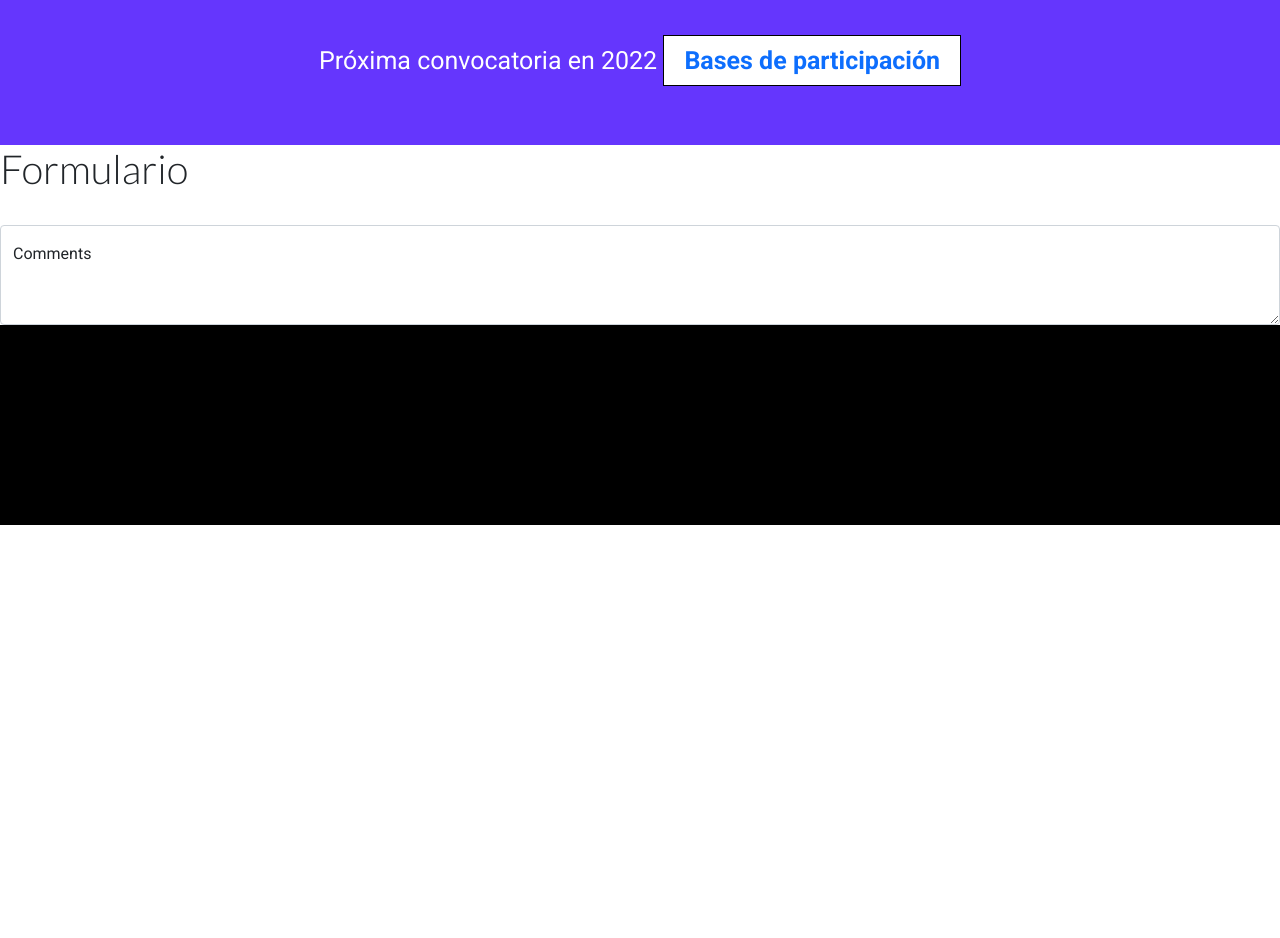
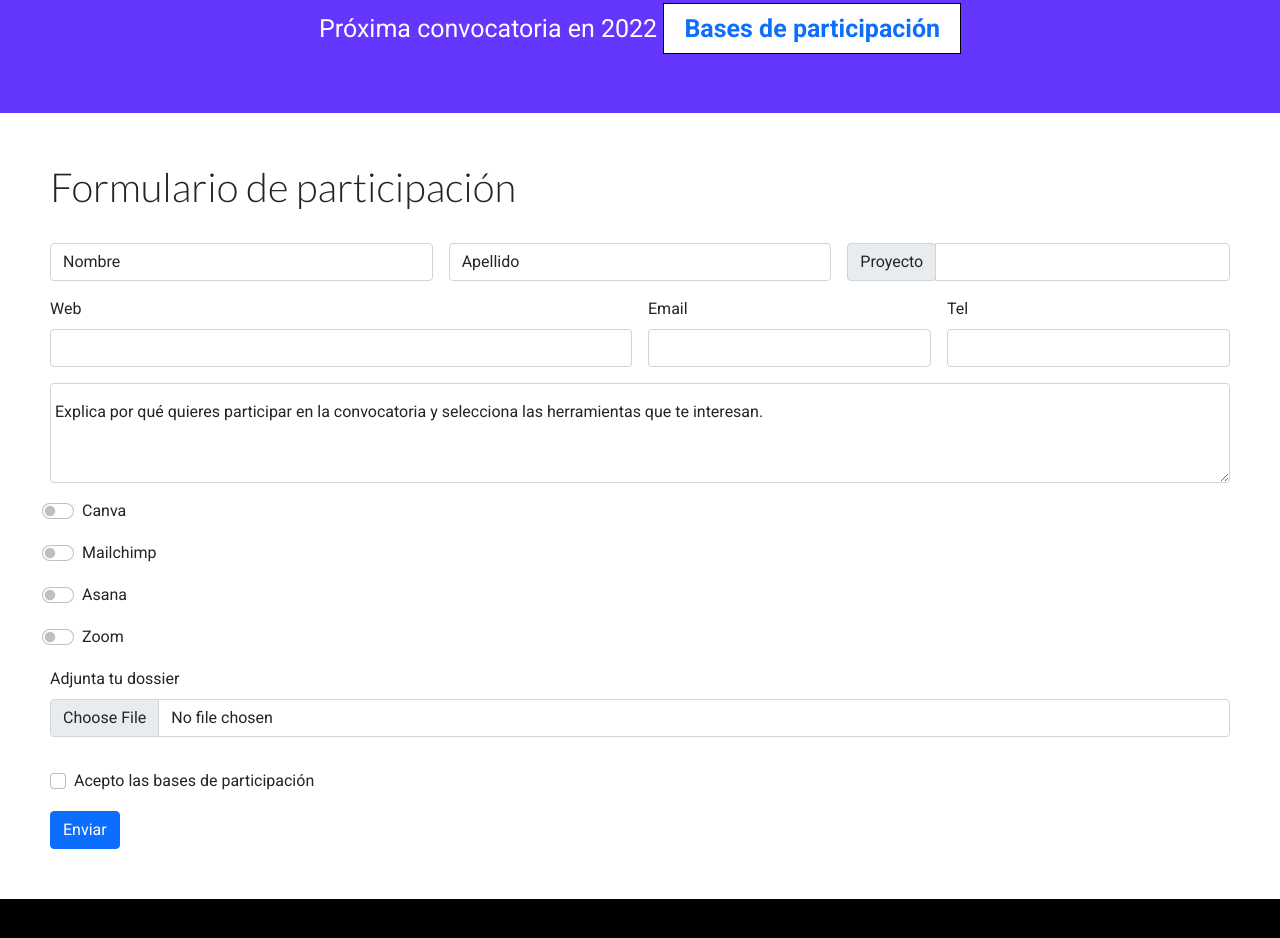
Before and after one commit to maluchenlo/scope, a plain HTML site: page secciones/convocatoria.html in a window 1280 px wide. Shown: the part 1216-2154 px from the top of the page. Before the commit the page ends 1741 px from the top, so only its background shows below. Drawn offline with nearby package versions, Linux system fonts and the light colour scheme.

Commit message:
formulario

```diff
--- a/estilos/style.css
+++ b/estilos/style.css
@@ -53,6 +53,9 @@ h4 {
     padding: 0px 50px 50px 50px;
 }
 
+.gridJurado h4 p {
+    line-height: 16px;
+}
 .banner {
     background-color: #6536FD;
     padding: 50px;
@@ -90,9 +93,7 @@ h4 {
 }
 
 .formulario {
-    {
         padding: 50px 50px 50px 50px;
-    }
 }
 
 .parteFooter {
--- a/secciones/convocatoria.html
+++ b/secciones/convocatoria.html
@@ -31,7 +31,7 @@
     <!-- INTRO -->
     <main class="titulo">
         <div data-aos="fade-right">
-            <h2>Convocatoria</h2>
+            <h2>La Convocatoria</h2>
         </div>
     </main>
     <section class="texto">
@@ -55,27 +55,27 @@
     </div>
         <div class="foto1">
             <img src="../imagenes/Jordi Sellas.jfif" alt="Jordi Sellas">
-            <h4>Jordi Sellas i Ferrés</h4><br>
+            <h4>Jordi Sellas i Ferrés</h4>
             <p>Executive Director IDEAL Barcelona | Digital Arts Center</p>
         </div>
         <div class="foto2">
             <img src="../imagenes/Marisol Lopez.jfif" alt="Marisol López">
-            <h4>Marisol López</h4><br>
+            <h4>Marisol López</h4>
             <p>Directora General de Innovació y Cultura Digital en Departament de Cultura</p>
         </div>
         <div class="foto3">
             <img src="../imagenes/Ferran Esteve.jfif" alt="Ferran Esteve">
-            <h4>Ferran Esteve</h4><br>
+            <h4>Ferran Esteve</h4>
             <p>Lead de Innovación & Transformación Digital Oxam Interfom</p>
         </div>
         <div class="foto4">
             <img src="../imagenes/Olga Sevillano.jfif" alt="Olga Sevillano Pintado">
-            <h4>Olga Sevillano Pintado</h4><br>
+            <h4>Olga Sevillano Pintado</h4>
             <p>Responsable Programas Virtuales del Museo Reina Sofía</p>
         </div>
         <div class="foto5">
             <img src="../imagenes/Sergi Noe.jfif" alt="Sergi Noe">
-            <h4>Sergi Noe</h4><br>
+            <h4>Sergi Noe</h4>
             <p>Fundador de Culture People </p>
         </div>
     </section>
@@ -90,14 +90,83 @@
 
     <!-- Formulario -->
     <section class="formulario">
-        <div>
-            <h2>Formulario</h2>
+            <h2>Formulario de participación</h2>
             <br>
-            <div class="form-floating">
-                <textarea class="form-control" placeholder="Leave a comment here" id="floatingTextarea2" style="height: 100px"></textarea>
-                <label for="floatingTextarea2">Comments</label>
-              </div>
-        </div>
+            <form class="row g-3 needs-validation" novalidate>
+                <div class="col-md-4">
+                  <input type="text" class="form-control" id="validationCustom01" value="Nombre" required>
+                  <div class="valid-feedback">
+                    Looks good!
+                  </div>
+                </div>
+                <div class="col-md-4">
+                  <input type="text" class="form-control" id="validationCustom02" value="Apellido" required>
+                  <div class="valid-feedback">
+                    Looks good!
+                  </div>
+                </div>
+                <div class="col-md-4">
+                  <div class="input-group has-validation">
+                    <span class="input-group-text" id="inputGroupPrepend">Proyecto</span>
+                    <input type="text" class="form-control" id="validationCustomUsername" aria-describedby="inputGroupPrepend" required>
+                  </div>
+                </div>
+                <div class="col-md-6">
+                  <label for="validationCustom03" class="form-label">Web</label>
+                  <input type="text" class="form-control" id="validationCustom03" required>
+                </div>
+                <div class="col-md-3">
+                    <label for="validationCustom05" class="form-label">Email</label>
+                  <input type="text" class="form-control" id="validationCustom05" required>
+                </div>
+                <div class="col-md-3">
+                  <label for="validationCustom05" class="form-label">Tel</label>
+                  <input type="text" class="form-control" id="validationCustom05" required>
+                </div>
+
+                <div class="form-floating">
+                    <textarea class="form-control" placeholder="Leave a comment here" id="floatingTextarea2" style="height: 100px"></textarea>
+                    <label for="floatingTextarea2">Explica por qué quieres participar en la convocatoria y selecciona las herramientas que te interesan.</label>
+                  </div>
+
+                  <div class="form-check form-switch">
+                    <input class="form-check-input" type="checkbox" role="switch" id="flexSwitchCheckDefault">
+                    <label class="form-check-label" for="flexSwitchCheckDefault">Canva</label>
+                  </div>
+                  <div class="form-check form-switch">
+                    <input class="form-check-input" type="checkbox" role="switch" id="flexSwitchCheckDefault">
+                    <label class="form-check-label" for="flexSwitchCheckDefault">Mailchimp</label>
+                  </div>
+                  <div class="form-check form-switch">
+                    <input class="form-check-input" type="checkbox" role="switch" id="flexSwitchCheckDefault">
+                    <label class="form-check-label" for="flexSwitchCheckDefault">Asana</label>
+                  </div>
+                  <div class="form-check form-switch">
+                    <input class="form-check-input" type="checkbox" role="switch" id="flexSwitchCheckDefault">
+                    <label class="form-check-label" for="flexSwitchCheckDefault">Zoom</label>
+                  </div>
+
+                  <div class="mb-3">
+                    <label for="formFile" class="form-label">Adjunta tu dossier</label>
+                    <input class="form-control" type="file" id="formFile">
+                  </div>
+
+                  <div class="col-12">
+                    <div class="form-check">
+                      <input class="form-check-input" type="checkbox" value="" id="invalidCheck" required>
+                      <label class="form-check-label" for="invalidCheck">
+                        Acepto las bases de participación
+                      </label>
+                      <div class="invalid-feedback">
+                        Debes aceptar las bases antes de enviar el formulario.
+                      </div>
+                    </div>
+                  </div>
+                <div class="col-12">
+                  <button class="btn btn-primary" type="submit">Enviar</button>
+                </div>
+              </form>
+
     </section>
 
     <!-- Footer -->
```
